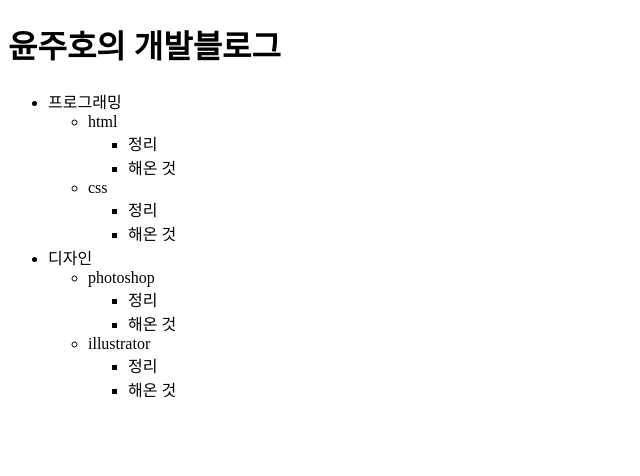
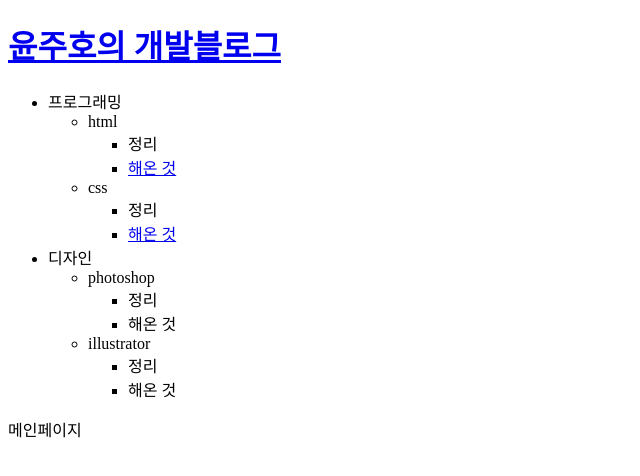
Before and after one commit to younv2/younv2.github.io, a plain HTML site: page index.html in a window 1280 px wide. Shown: the whole page, without its empty margins (0-640 px from the left). Drawn offline with Linux system fonts and the light colour scheme.

Commit message:
20210504 목차 생성

```diff
--- a/index.html
+++ b/index.html
@@ -1,25 +1,31 @@
 <!DOCTYPE html>
 
 <html lang="ko">
+
 <head>
     <meta charset="UTF-8">
     <title>윤주호의 개발블로그</title>
+    <link rel="stylesheet" href="css/style.css">
 </head>
+
 <body>
-        <h1>윤주호의 개발블로그</h1>
+    <header>
+        <h1><a href="index.html">윤주호의 개발블로그</a></h1>
+    </header>
+    <section class="contents">
     <ul>
         <li>프로그래밍
             <ul>
                 <li>html
                     <ul>
                         <li>정리</li>
-                            <li>해온 것</li>
+                        <li><a href="html_list/index.html">해온 것</a></li>
                     </ul>
                 </li>
                 <li>css
                     <ul>
                         <li>정리</li>
-                            <li>해온 것</li>
+                        <li><a href="css_list/index.html">해온 것</a></li>
                     </ul>
                 </li>
             </ul>
@@ -41,5 +47,10 @@
             </ul>
         </li>
     </ul>
+    </section>
+    <section class="main">
+        <p>메인페이지</p>
+    </section>
 </body>
+
 </html>
```
Lines whose indentation alone changed are shown as unchanged.
